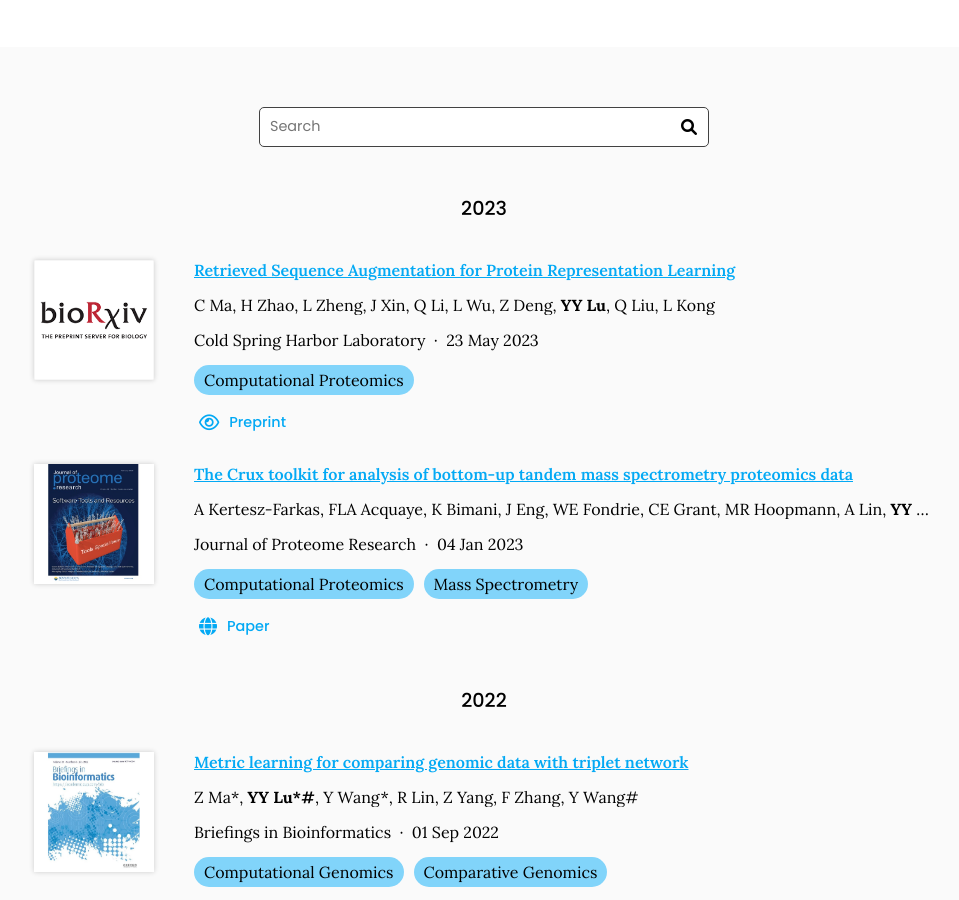
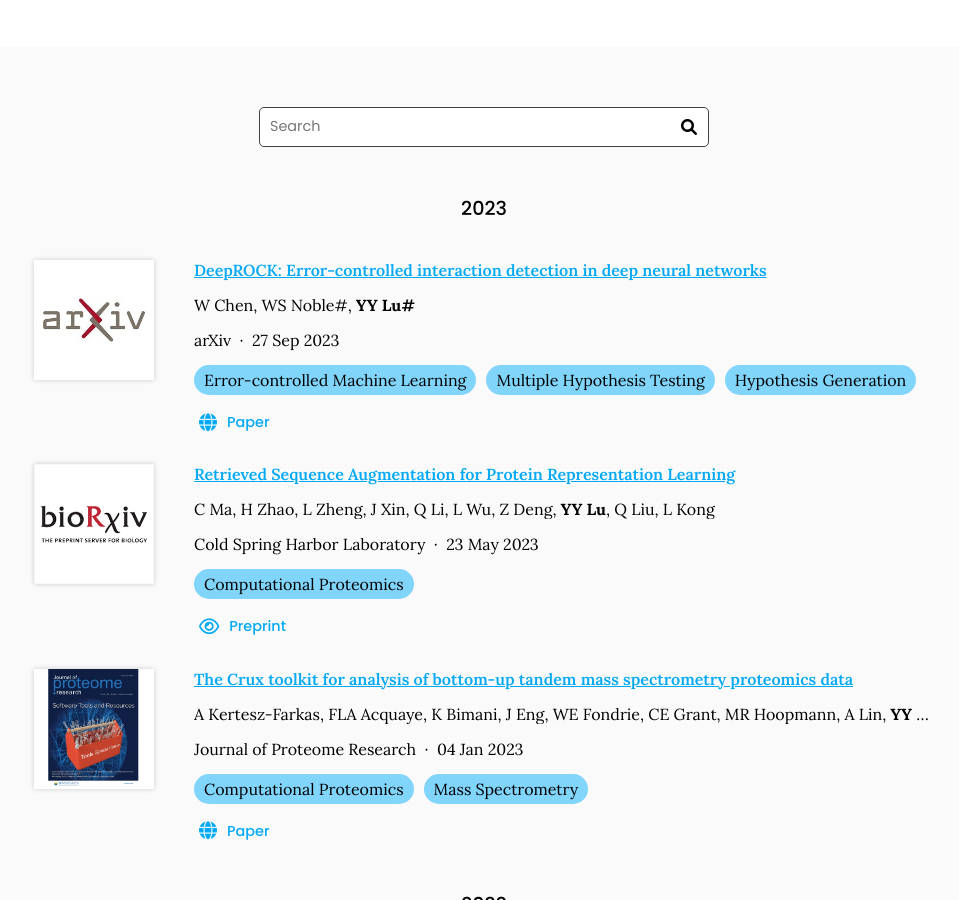
Before and after one commit to batmen-lab/batmen-lab.github.io, a Jekyll site: the page built from research/index.md, in a window 1280 px wide and 900 px high, scrolled down 507 px. Shown: the whole window, without its empty margins (156-1115 px from the left). Built offline with Jekyll 4.4.1, drawn with Linux system fonts in a browser that asks for light colours; some of the changed text lies outside the part shown.

Commit message:
add deeprock

```diff
--- a/_data/citations.yaml
+++ b/_data/citations.yaml
@@ -1,6 +1,23 @@
 # DO NOT EDIT, GENERATED AUTOMATICALLY FROM SOURCES.YAML (AND ELSEWHERE)
 # See https://github.com/greenelab/lab-website-template/wiki/Citations
 
+- id: url:https://arxiv.org/abs/2309.15319
+  title: 'DeepROCK: Error-controlled interaction detection in deep neural networks'
+  authors:
+  - W Chen
+  - WS Noble#
+  - <b>YY Lu#</b>
+  publisher: arXiv
+  date: '2023-09-27'
+  link: https://arxiv.org/abs/2309.15319
+  image: images/tools/arxiv.jpg
+  extra-links:
+  - link: https://arxiv.org/abs/2309.15319
+    text: Paper
+  tags:
+  - Error-controlled Machine Learning
+  - Multiple Hypothesis Testing
+  - Hypothesis Generation
 - id: doi:10.1038/s41592-021-01259-4
   title: A wider field of view to predict expression
   authors:
@@ -188,8 +205,8 @@
     text: Datasets
   tags:
   - Error-controlled Machine Learning
-  - Knockoff Filter
   - Multiple Hypothesis Testing
+  - Hypothesis Generation
 - id: url:https://www.proquest.com/openview/d28742f789e37325baa466d61bd8f0d0/1
   title: 'Big Data Analytics in Metagenomics: Integration, Representation, Management,
     and Visualization'
```
Also changed, not shown: images/tools/arxiv.jpg (added).
